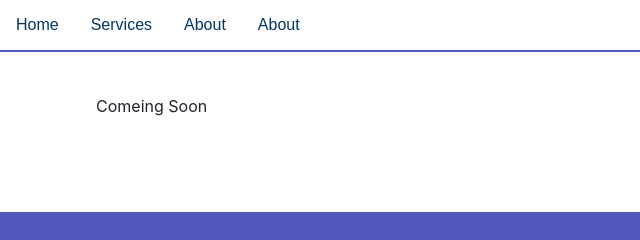
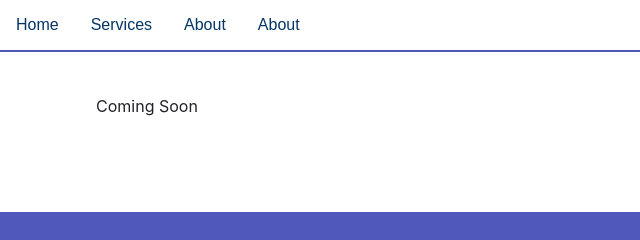
Before and after one commit to DoubleMarv/freelance_gatsby_site, a Gatsby site: page /about in a window 1280 px wide. Shown: the top 240 px of the page, 0-640 px from the left. Built offline with nearby package versions, Linux system fonts and the light colour scheme; Gatsby itself is replaced by a stand-in of ours; a small style sheet from the web is missing.

Commit message:
Update about.js

```diff
--- a/src/pages/about.js
+++ b/src/pages/about.js
@@ -12,7 +12,7 @@
   	<>
     <Layout>
     <main style={pageStyles}>
-<div className="">Comeing Soon</div>
+<div className="">Coming Soon</div>
     </main>
      </Layout>
     </>
```
